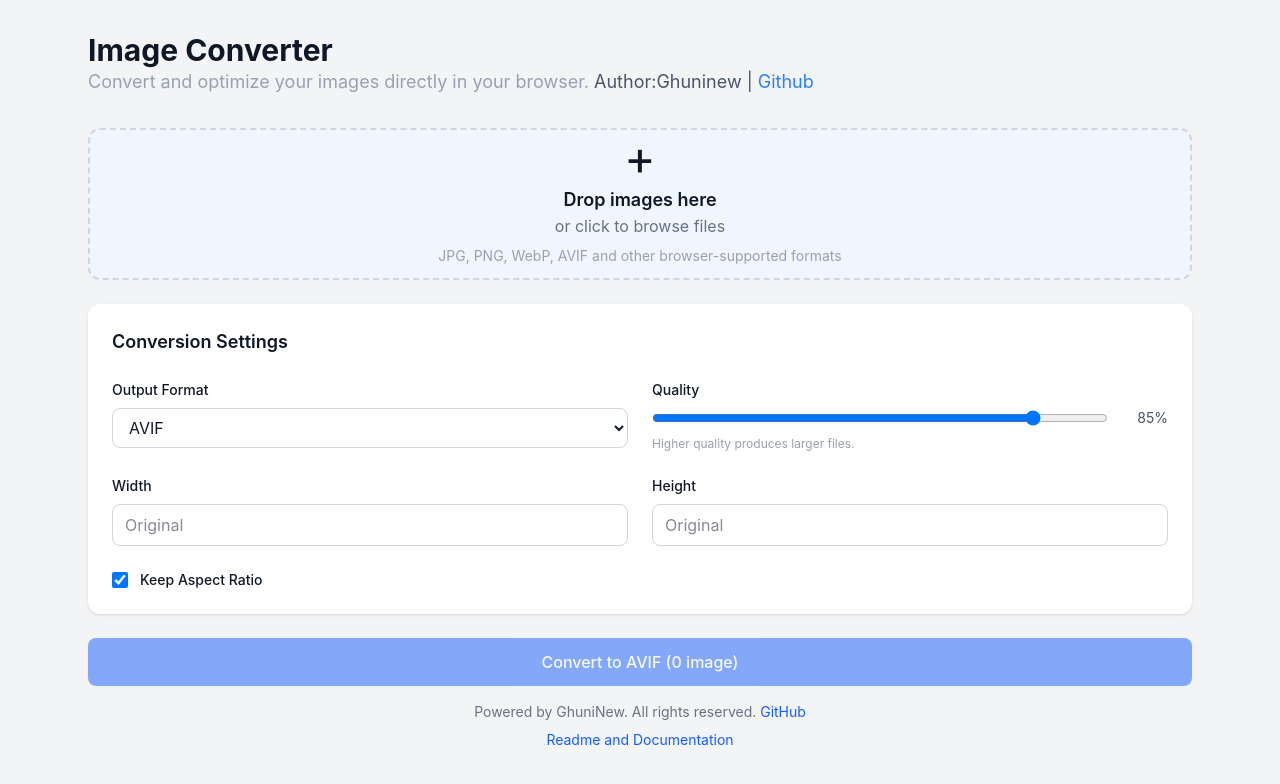
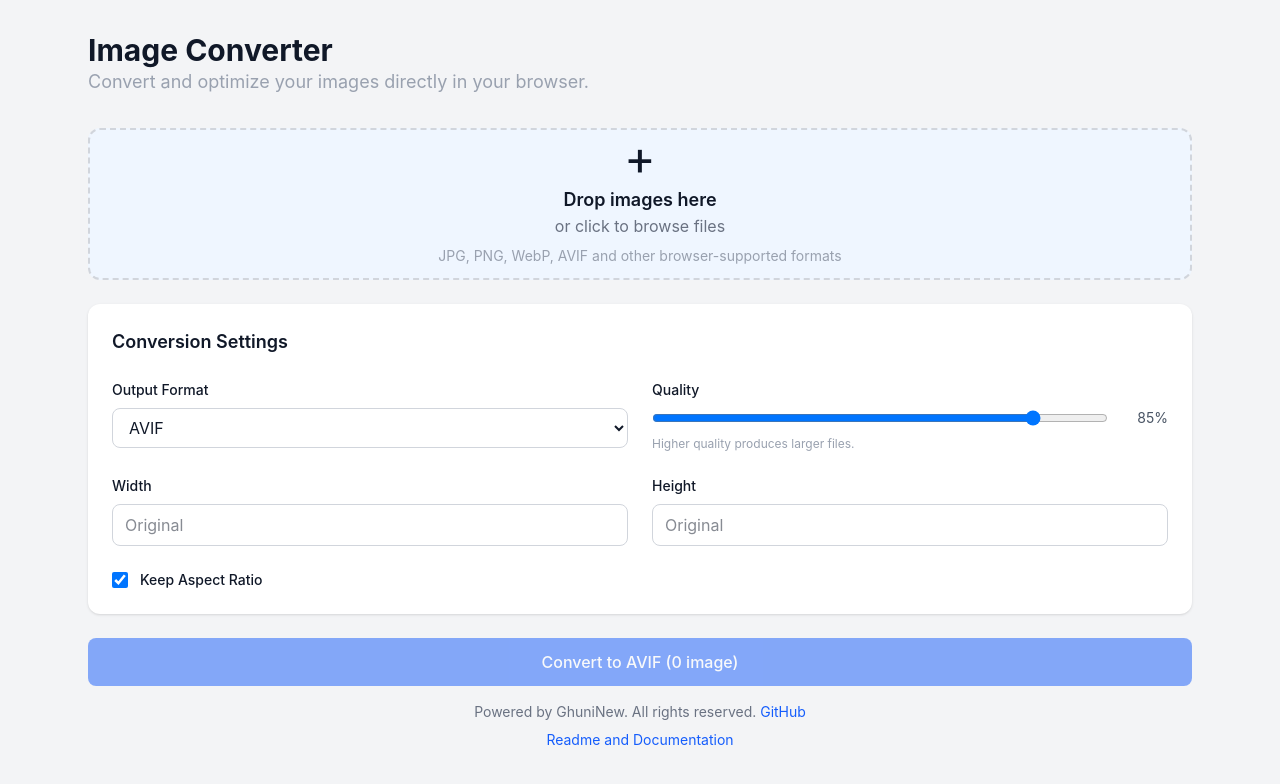
Before and after one commit to ghuninew1/React-Image-Converter, a React (Vite) app: page / in a window 1280 px wide. Shown: the top 784 px of the page. Built offline with nearby package versions, Linux system fonts and the light colour scheme.

Commit message:
Update Header.jsx

```diff
--- a/src/components/Header.jsx
+++ b/src/components/Header.jsx
@@ -5,17 +5,6 @@ function Header() {
 
             <span className="mt-2 text-gray-400 md:text-lg">
                 Convert and optimize your images directly in your browser.{" "}
-                <span className="mt-2 text-gray-600 md:text-lg">
-                    Author:{"Ghuninew"} |{" "}
-                    <a
-                        href="https://github.com/ghuninew1"
-                        target="_blank"
-                        rel="noopener noreferrer"
-                        className="text-blue-500 hover:underline"
-                    >
-                        Github
-                    </a>{" "}
-                </span>
             </span>
         </header>
     );
```
